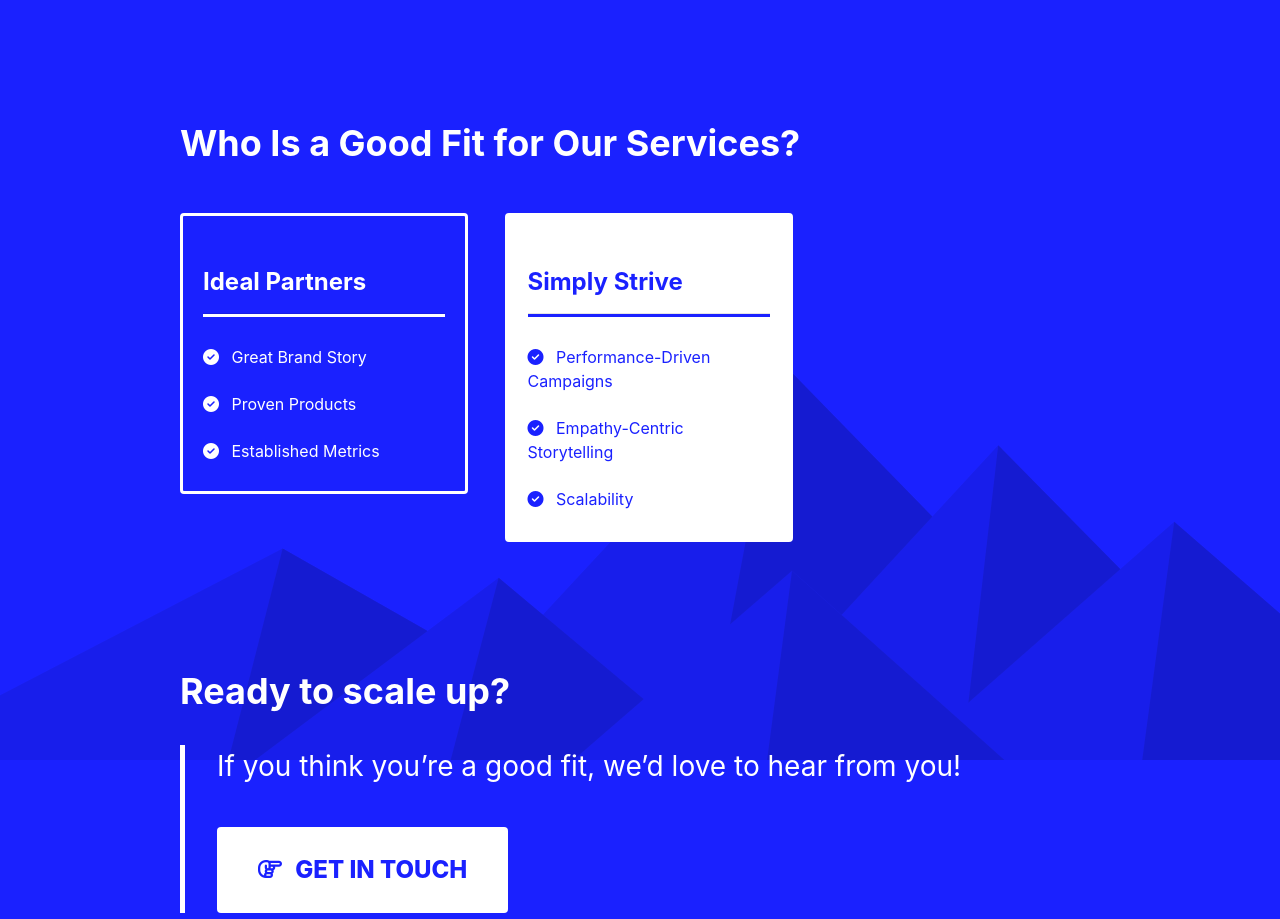
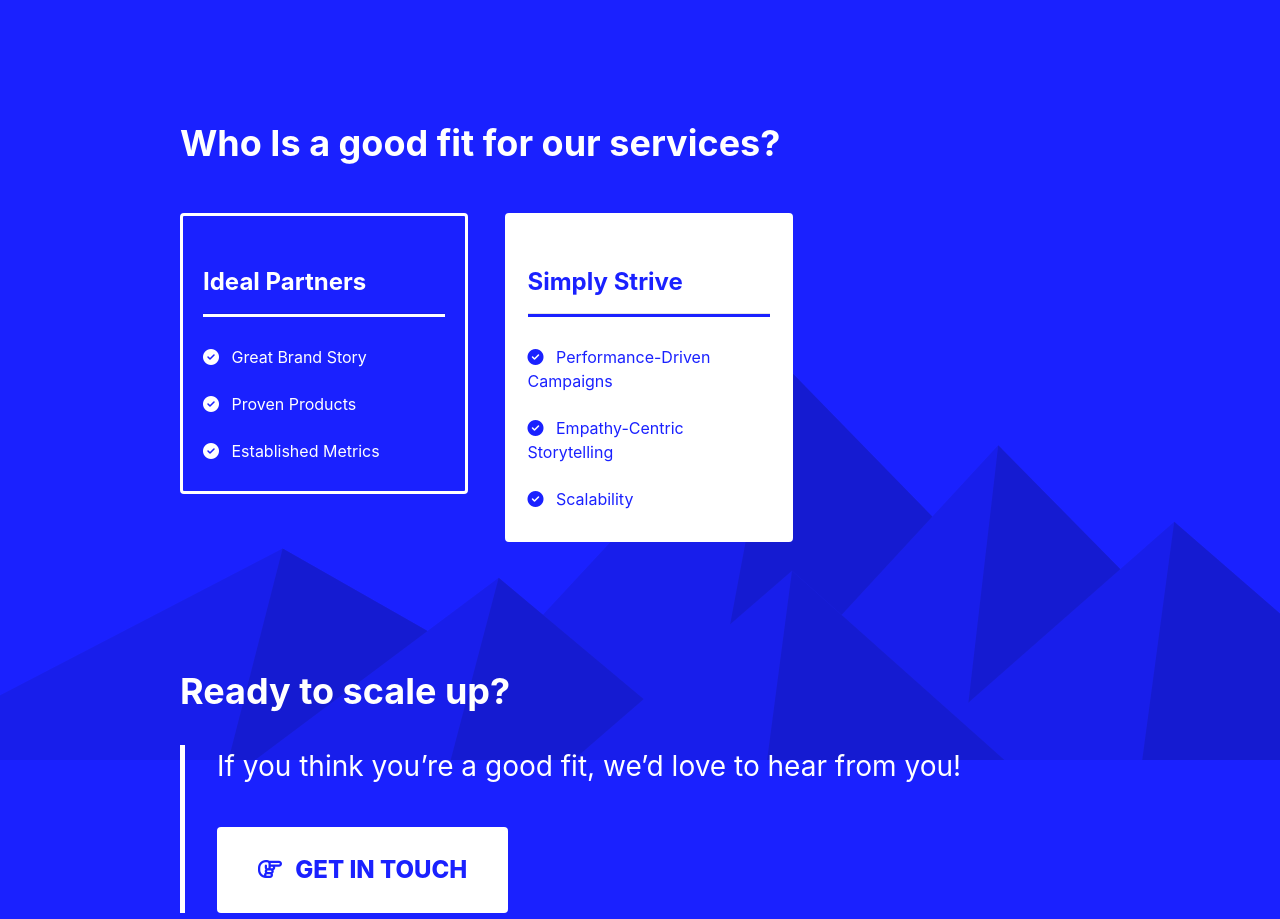
Before and after one commit to cyberneticorganism/simplystrive, a plain HTML site: page index.html in a window 1280 px wide. Shown: the part 840-1759 px from the top of the page. Drawn offline with nearby package versions, Linux system fonts and the light colour scheme.

Commit message:
undid capitalization fix on homepage

```diff
--- a/index.html
+++ b/index.html
@@ -34,7 +34,7 @@
 
       <div class="row justify-content-md-center">
         <div class="col col-lg-10">
-          <h2 class="title semi-bold mb-3">Who Is a Good Fit for Our Services?</h2>
+          <h2 class="title semi-bold mb-3">Who Is a good fit for our services?</h2>
 
           <div class="card inline-block">
             <div class="card-body">
```
